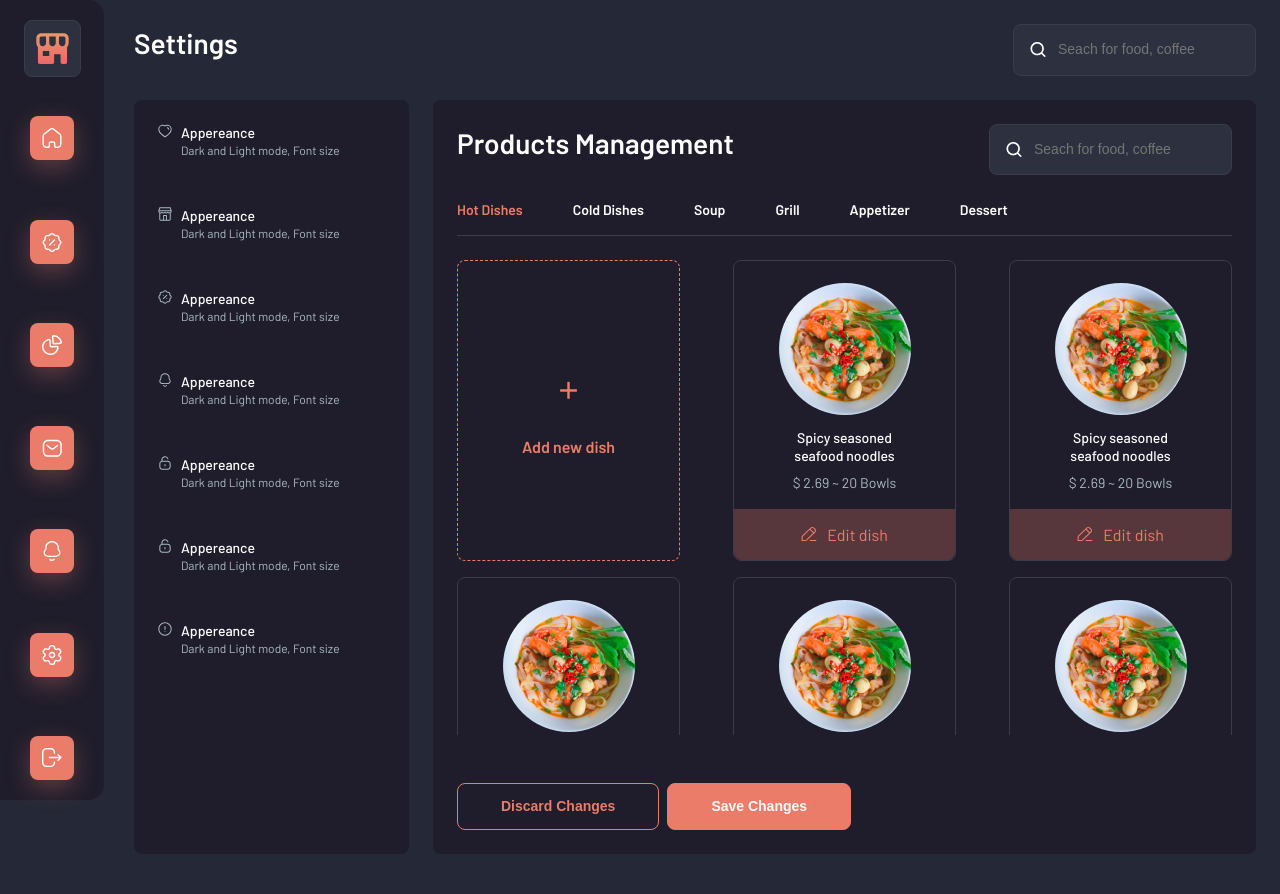
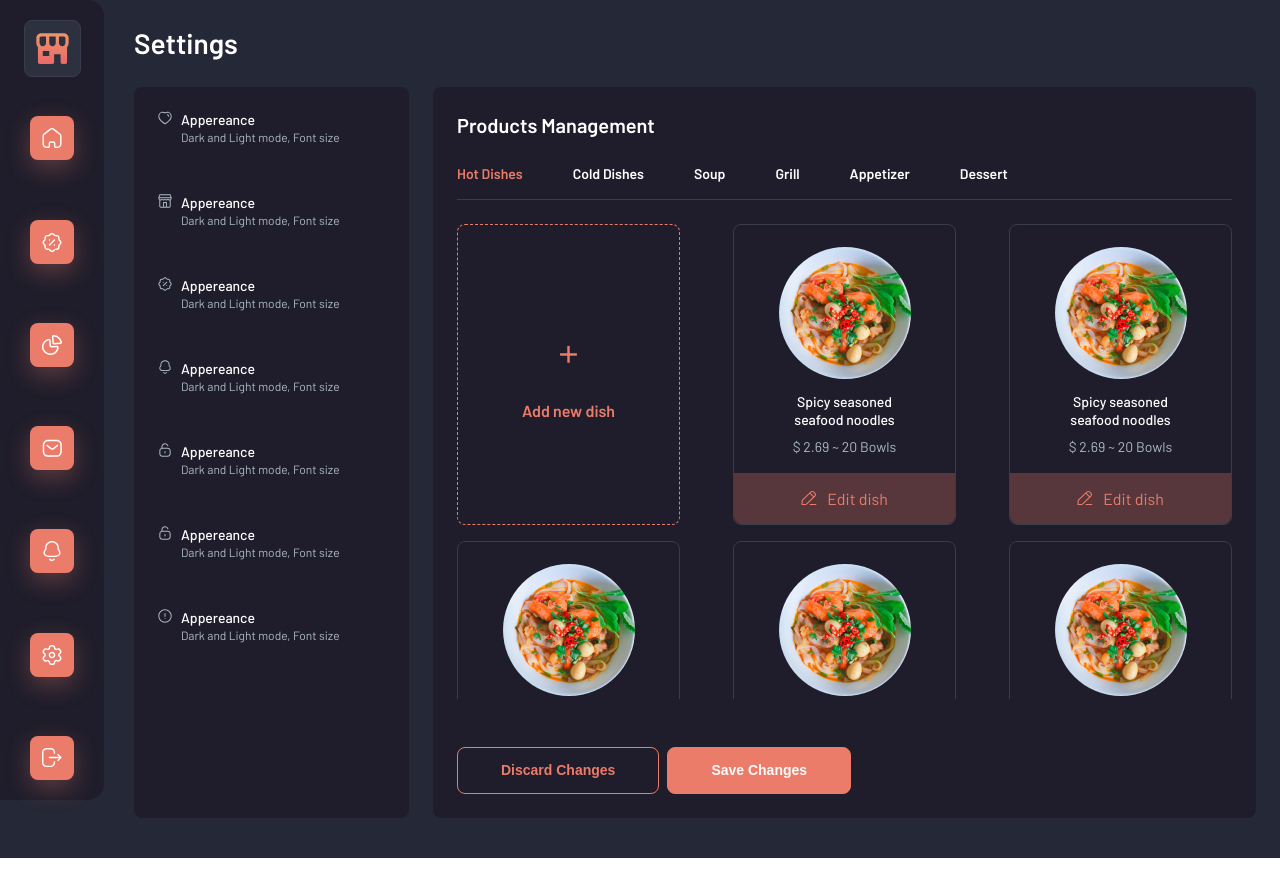
Before and after one commit to JAHONGIR95/Food_project, a React (Create React App) app: page /settings in a window 1280 px wide. After the commit the page ends 858 px from the top, so only its background shows below. Built offline with nearby package versions, Linux system fonts and the light colour scheme.

Commit message:
headers are customizinbg

```diff
--- a/src/Components/Extras/extra.scss
+++ b/src/Components/Extras/extra.scss
@@ -6,6 +6,7 @@
     padding: 14px;
     display: flex;
     align-items: center;
+    margin-right: 48px;
 
     img{
         margin-right: 8px;
--- a/src/Containers/Header/Header.js
+++ b/src/Containers/Header/Header.js
@@ -9,8 +9,6 @@ const Header = ({ headerName, headerDate}) => {
                 <h2 className="header-name">{headerName}</h2>
                 <p className="header-date">{headerDate}</p>
             </div>
-
-            <Search/>
         </div>
     )
 }
--- a/src/Containers/Header/Header.scss
+++ b/src/Containers/Header/Header.scss
@@ -1,7 +1,7 @@
 .header{
-    display: flex;
-    justify-content: space-between;
-    padding: 24px;
+    // display: flex;
+    // justify-content: space-between;
+    // padding: 24px;
 
     .header-left{
 
--- a/src/Pages/Homepage.js
+++ b/src/Pages/Homepage.js
@@ -4,6 +4,7 @@ import Header from '../Containers/Header/Header';
 import Navbar from '../Containers/Navbar/Navbar';
 import Select from '../Components/Extras/Select';
 import MealCard from '../Components/MealCard/MealCard';
+import Search from '../Components/Extras/Search';
 
 import MealPhoto from '../Assets/images/meal1.png';
 
@@ -13,7 +14,10 @@ const Homepage = () => {
     return (
         <div className="homepage">
             <div className="homepage-main">
-                <Header headerName="Jaegar Resto" headerDate="Tuesday, 2 Feb 2021"/>
+                <div className="header1">
+                    <Header headerName="Jaegar Resto" headerDate="Tuesday, 2 Feb 2021"/>
+                    <Search/>
+                </div>
                 <Navbar/>
                 <div className="selection">
                     <h3 className="selection-title">Choose Dishes</h3>
--- a/src/Pages/Pages.scss
+++ b/src/Pages/Pages.scss
@@ -15,6 +15,13 @@
 
     .homepage-main{
         width: calc(100% - 420px);
+
+        .header1{
+            width: 100%;
+            display: flex;
+            justify-content: space-between;
+            padding: 24px;
+        }
         // padding: 24px;
     }
 
@@ -53,6 +60,10 @@
 
 .settings{
 
+    .header1{
+        padding: 24px;
+    }
+
     .settings-main{
 
         margin: 0 24px;
@@ -74,6 +85,15 @@
             background: #1F1D2B;
             border-radius: 8px;
             margin-bottom: 40px;
+
+            .header{
+                font-style: normal;
+                font-weight: 600;
+                font-size: 20px;
+                line-height: 140%;
+                color: #FFFFFF;
+                padding: 24px;
+            }
 
             .settings-middle{
                 padding: 0 24px;
--- a/src/Pages/Settings.js
+++ b/src/Pages/Settings.js
@@ -19,7 +19,9 @@ import './Pages.scss';
 const Settings = () => {
     return (
         <div className="settings">
+            <div className="header1">
             <Header headerName="Settings"/>
+            </div>
             <div className="settings-main">
                 <div className="settings-main-left">
                 <SettingsOptions icons={<Heart/>} optionsTitle="Appereance" optionsDiscreption="Dark and Light mode, Font size"/>
@@ -31,7 +33,7 @@ const Settings = () => {
                 <SettingsOptions icons={<About/>} optionsTitle="Appereance" optionsDiscreption="Dark and Light mode, Font size"/>
                 </div>
                 <div className="settings-main-right">
-                        <Header headerName="Products Management"/>
+                        <div className="header">Products Management</div>
                         <Navbar/>
                     <div className="settings-middle">
                         <MealCard1/>
```
